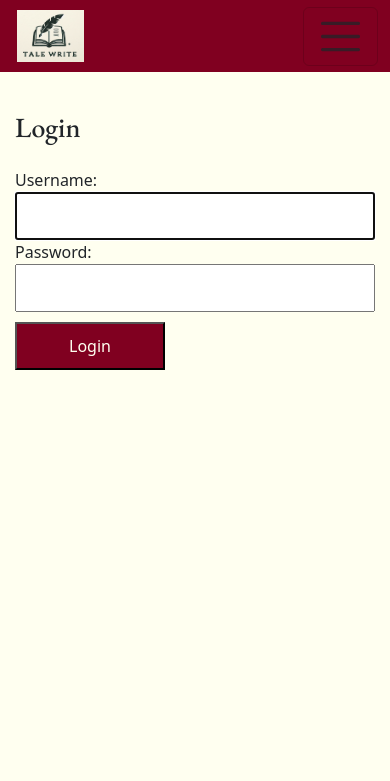
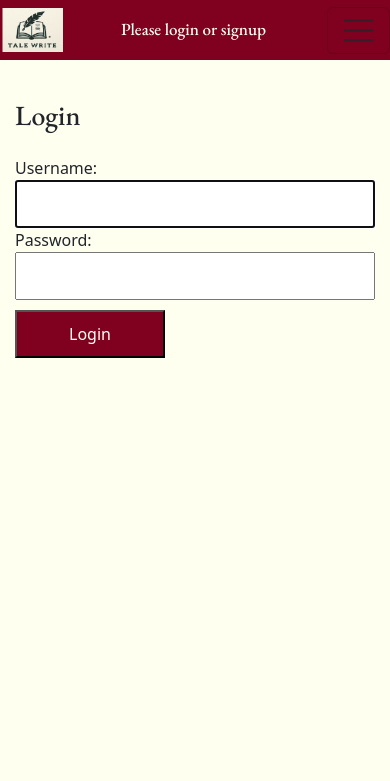
Before and after one commit to peterbrown454/TaleWrite, a Django app: page /accounts/login in a window 390 px wide. Shown: the top 781 px of the page. Run offline with Django 3.2, Linux system fonts and the light colour scheme; parts of the project's set-up code (start-up, migrations or seed data) failed here and were passed over; some libraries are stand-ins or nearby versions.

Commit message:
media queries added and removed welcome message but added success.message on login

```diff
--- a/accounts/views.py
+++ b/accounts/views.py
@@ -20,7 +20,7 @@ def signup_view(request):
         if form.is_valid():
             user = form.save()
             login(request, user)
-            messages.success(request, "You are now signed up")
+            messages.success(request, f"You are now signed up, {user.username}")
             return redirect('entries:list')
     else:
         form = UserCreationForm()
@@ -33,7 +33,8 @@ def login_view(request):
         if form.is_valid():
             user = form.get_user()
             login(request, user)
-            messages.success(request, "You are now logged in")
+            messages.success (request, f"Welcome back, {user.username}")
+            # messages.success(request, "You are now logged in")
             if 'next' in 'request.POST':
                 return redirect(request.POST.get('next'))
             else:
--- a/static/css/style.css
+++ b/static/css/style.css
@@ -312,11 +312,58 @@ form.site-form input[type="submit"],
     background-color: RGB(128, 0, 32) !important;
 }
 
+@media only screen and (max-width: 330px) {
+
+    .navbar-toggler-icon {
+        width: 30px !important;
+        height: 30px !important;
+    }
+
+    .logo {
+        width: 45px !important;
+        height: 40px !important;
+    }
+}
+
+@media only screen and (max-width: 430px) {
+
+    .welcome {
+        font-size: 17px !important;
+    }
+
+    .navbar-toggler-icon {
+        width: 37px;
+        height: 37px;
+    }
+
+    .logo {
+        width: 60px;
+        height: 50px;
+    }
+
+    .container-fluid {
+        padding-left: 0px;
+        padding-right: 0px;
+        margin-left: 0px;
+        margin-right: 0px;
+    }
+}
+
 
 
 @media only screen and (max-width: 539px) {
     .welcome {
-        display: none !important;
+        /* display: none !important; */
+        font-size: 25px;
+        margin-left: 0px !important;
+        padding-left: 0px !important;
+        border-left: 0px !important;
+    }
+
+    .logo {
+        margin-right: 0px !important;
+        padding-right: 0px !important;
+        border-right: 0px !important;
     }
 }
 
--- a/templates/base.html
+++ b/templates/base.html
@@ -33,9 +33,9 @@
                 <img src="{% static 'images/logo.png' %}" width="30" height="30"
                     class="navbar-brand d-inline-block align-top logo" alt="TaleWrite">
             </a>
-            {% if user.is_authenticated %}
-            <p class="text-end m-3 welcome">Welcome back {{ user }}</p>
-            {% else %}
+
+            {% if not user.is_authenticated %}
+
             <p class="text-end m-3 welcome">Please login or signup</p>
             {% endif %}
 
```
Also changed, not shown: entries/views.py (+4 -4 lines), README.md, static/images/home_page.png (added), static/images/home_page_please_log_in.png (added), static/images/home_page_welcome_back.png (added), static/images/write.png (deleted), static/images/write.png.png (deleted), static/images/write_final.png (added), 1 other file.
